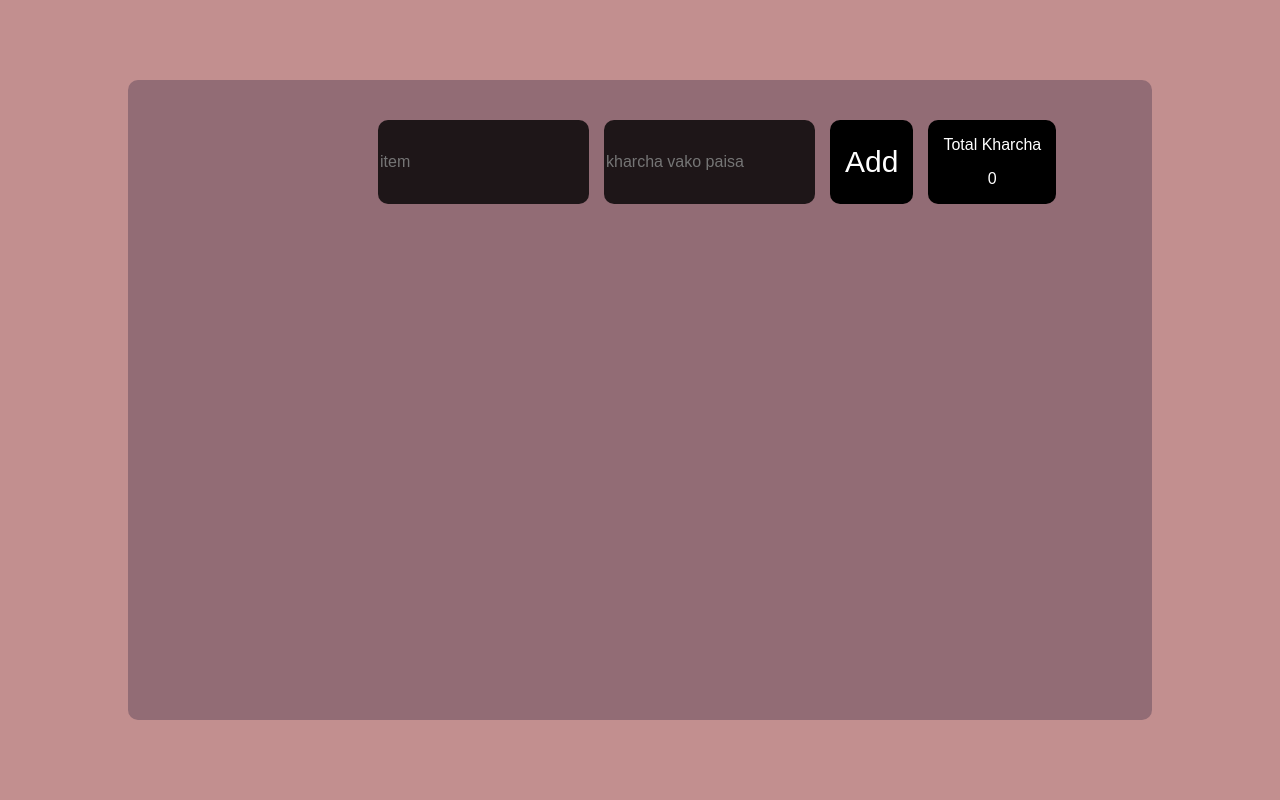
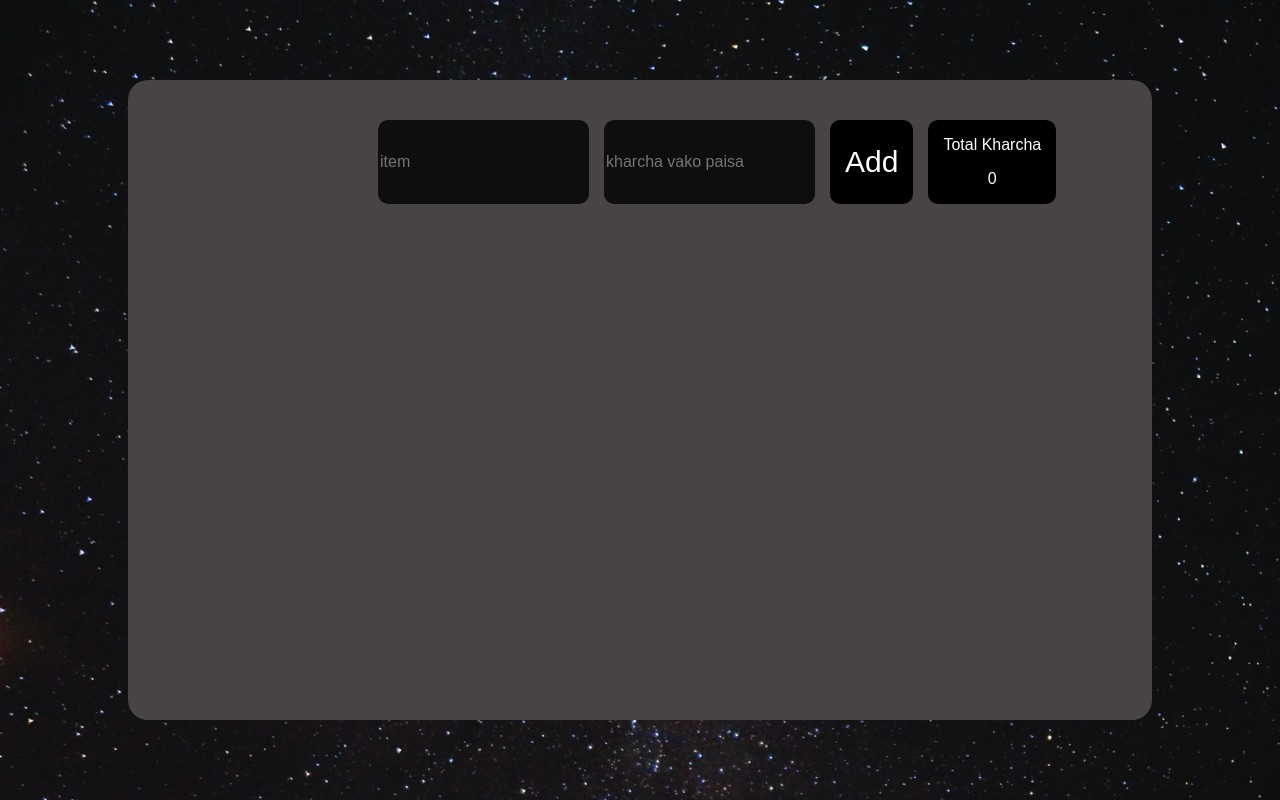
Before and after one commit to rajpoudell/room-kharcha, a React (Create React App) app: page / in a window 1280 px wide. Built offline with nearby package versions, Linux system fonts and the light colour scheme.

Commit message:
background and border radius

```diff
--- a/src/index.css
+++ b/src/index.css
@@ -5,23 +5,33 @@ body {
 
   list-style: none;
 }
+input::-webkit-outer-spin-button,
+input::-webkit-inner-spin-button {
+  -webkit-appearance: none;
+  margin: 0;
+}
 
+/* Firefox */
+input[type=number] {
+  -moz-appearance: textfield;
+}
 .main{
-  background-color: #C28F8F;
+  /* background-color: #C28F8F; */
   width: 100%;
   height: 100vh;
   display: flex;
   text-align: center;
   align-items: center;
+  background-image: url(./galaxy.jpg);
 
 }
 .main--innerblock{
-  background-color: #926C75;
+  background-color: #484445;
   width: 80%;
   height: 80vh;
   margin: 0 auto;
   display: flex;
-  border-radius: 10px;
+  border-radius: 20px;
 
 }
 .center--firstline{
```
